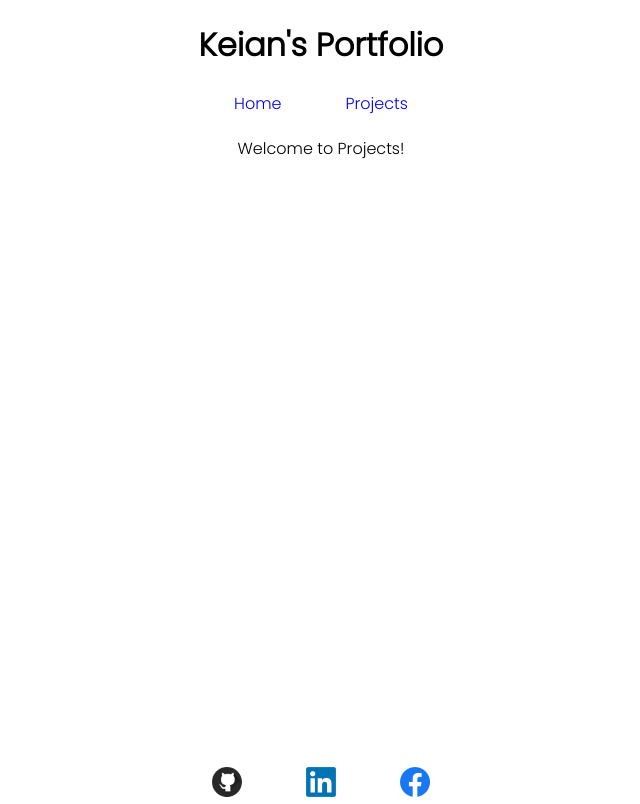
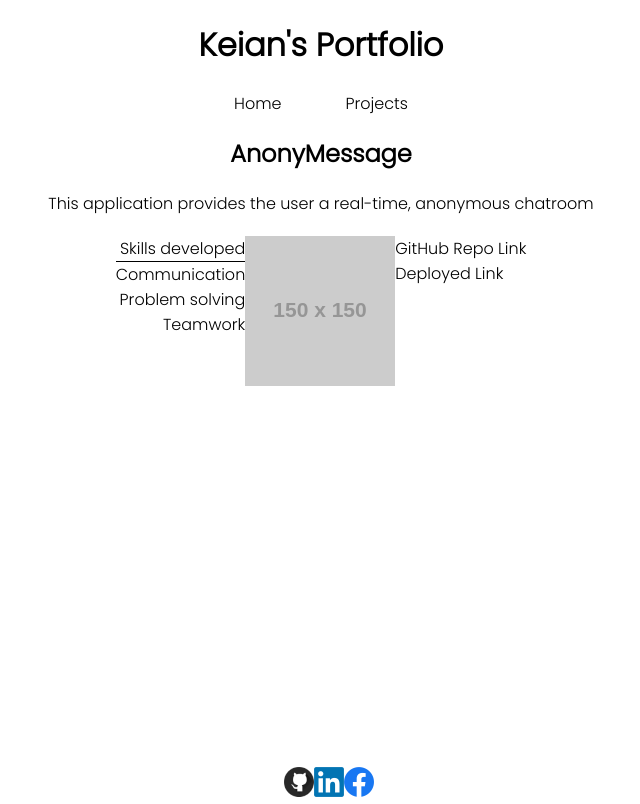
Before and after one commit to Keian-A/portfolio, a React (Create React App) app: page /projects in a window 1280 px wide. Shown: the whole page, without its empty margins (319-959 px from the left). Built offline with nearby package versions, Linux system fonts and the light colour scheme.

Commit message:
adds start of Projects component

```diff
--- a/src/components/NavBar.js
+++ b/src/components/NavBar.js
@@ -5,8 +5,8 @@ function NavBar() {
   return (
     <div className="NavBar">
       <h1>Keian's Portfolio</h1>
-      <Link to="/">Home</Link>
-      <Link to="/projects">Projects</Link>
+      <Link className="navLink" to="/">Home</Link>
+      <Link className="navLink" to="/projects">Projects</Link>
     </div >
   );
 }
--- a/src/components/Projects.js
+++ b/src/components/Projects.js
@@ -3,7 +3,29 @@ import '../css/Projects.css';
 function Projects() {
   return (
     <div className="Projects">
-      <p>Welcome to Projects!</p>
+
+      <div className="FirstProject">
+        <h2>AnonyMessage</h2>
+        <p className="ProjectDescription">This application provides the user a real-time, anonymous chatroom</p>
+        <div className="InnerInfo">
+          <div className="skillsDeveloped">
+            <p id="ptagSkill" className="ptagSkills">Skills developed</p>
+            <p className="ptagSkills">Communication</p>
+            <p className="ptagSkills">Problem solving</p>
+            <p className="ptagSkills">Teamwork</p>
+          </div>
+          <img src="https://via.placeholder.com/150" alt="project 1 name" />
+          <div className="HelpfulLinks">
+            <a className="ProjectLink" href="https://github.com/BESH-401" target="_blank" rel="noreferrer" >
+              GitHub Repo Link
+            </a>
+            <a className="ProjectLink" href="https://anony-message.netlify.app/" target="_blank" rel="noreferrer" >
+              Deployed Link
+            </a>
+          </div>
+        </div>
+      </div>
+
     </div>
   );
 }
--- a/src/css/NavBar.css
+++ b/src/css/NavBar.css
@@ -2,11 +2,12 @@
   margin-bottom: 20px;
 }
 
-a {
+a.navLink {
+  color: black;
   margin: auto 2em;
   text-decoration: none;
 }
 
-a:hover {
+a.navLink:hover {
   color: red;
 }
--- a/src/css/Projects.css
+++ b/src/css/Projects.css
@@ -1,3 +1,27 @@
 p {
   margin: 0 auto;
 }
+
+.InnerInfo {
+  display: flex;
+  justify-content: center;
+}
+
+#ptagSkill {
+  border-bottom: 1px solid black;
+}
+
+.ptagSkills {
+  text-align: right;
+}
+
+.ProjectDescription {
+  margin-bottom: 20px;
+}
+
+a.ProjectLink {
+  color: black;
+  display: block;
+  text-align: left;
+  text-decoration: none;
+}
--- a/src/index.css
+++ /dev/null
@@ -1,13 +0,0 @@
-body {
-  margin: 0;
-  font-family: -apple-system, BlinkMacSystemFont, 'Segoe UI', 'Roboto', 'Oxygen',
-    'Ubuntu', 'Cantarell', 'Fira Sans', 'Droid Sans', 'Helvetica Neue',
-    sans-serif;
-  -webkit-font-smoothing: antialiased;
-  -moz-osx-font-smoothing: grayscale;
-}
-
-code {
-  font-family: source-code-pro, Menlo, Monaco, Consolas, 'Courier New',
-    monospace;
-}
--- a/src/index.js
+++ b/src/index.js
@@ -1,6 +1,5 @@
 import React from 'react';
 import ReactDOM from 'react-dom';
-import './index.css';
 import App from './App';
 
 ReactDOM.render(
```
